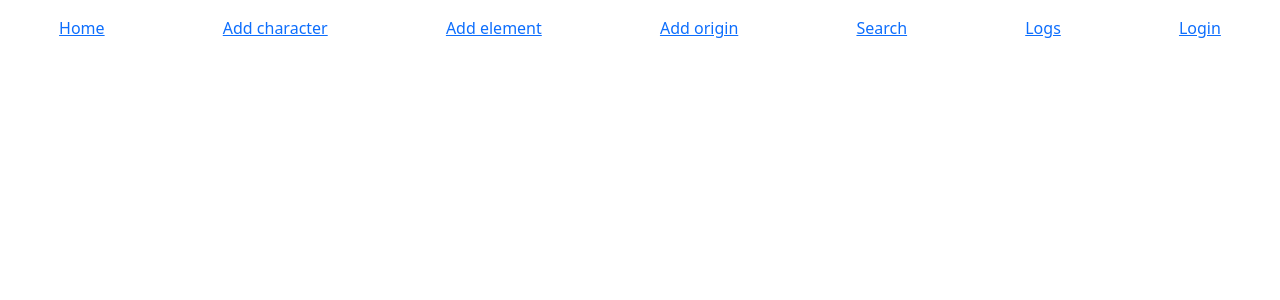
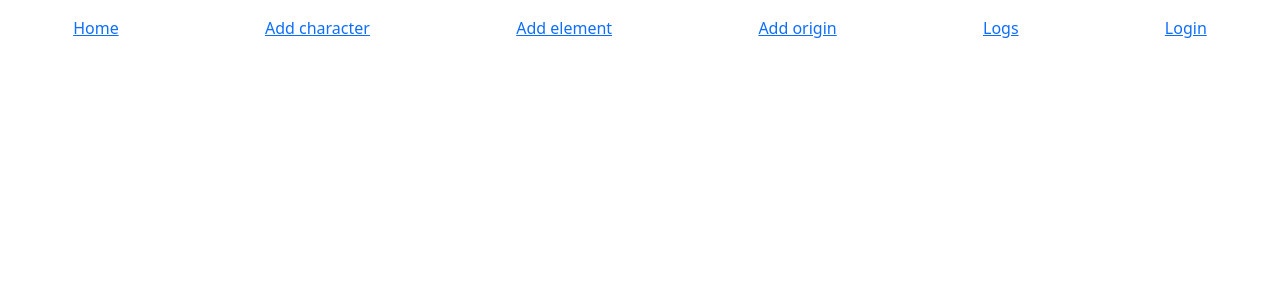
Before and after one commit to JordanBasset/ESEO_E4a_Projet_Web, a PHP site: template Views/template.php in a window 1280 px wide. Shown: the top 300 px of the page. Run offline with PHP 8.4, Linux system fonts and the light colour scheme; the template is opened without the code that fills it, so the values that code supplies are empty.

Commit message:
Remove "Search" link from navbar

```diff
--- a/Views/template.php
+++ b/Views/template.php
@@ -27,9 +27,6 @@
 						<a href="/?action=add-origin">Add origin</a>
 					</li>
 					<li>
-						<a href="/?action=search">Search</a>
-					</li>
-					<li>
 						<a href="/?action=logs">Logs</a>
 					</li>
 					<li>
```
